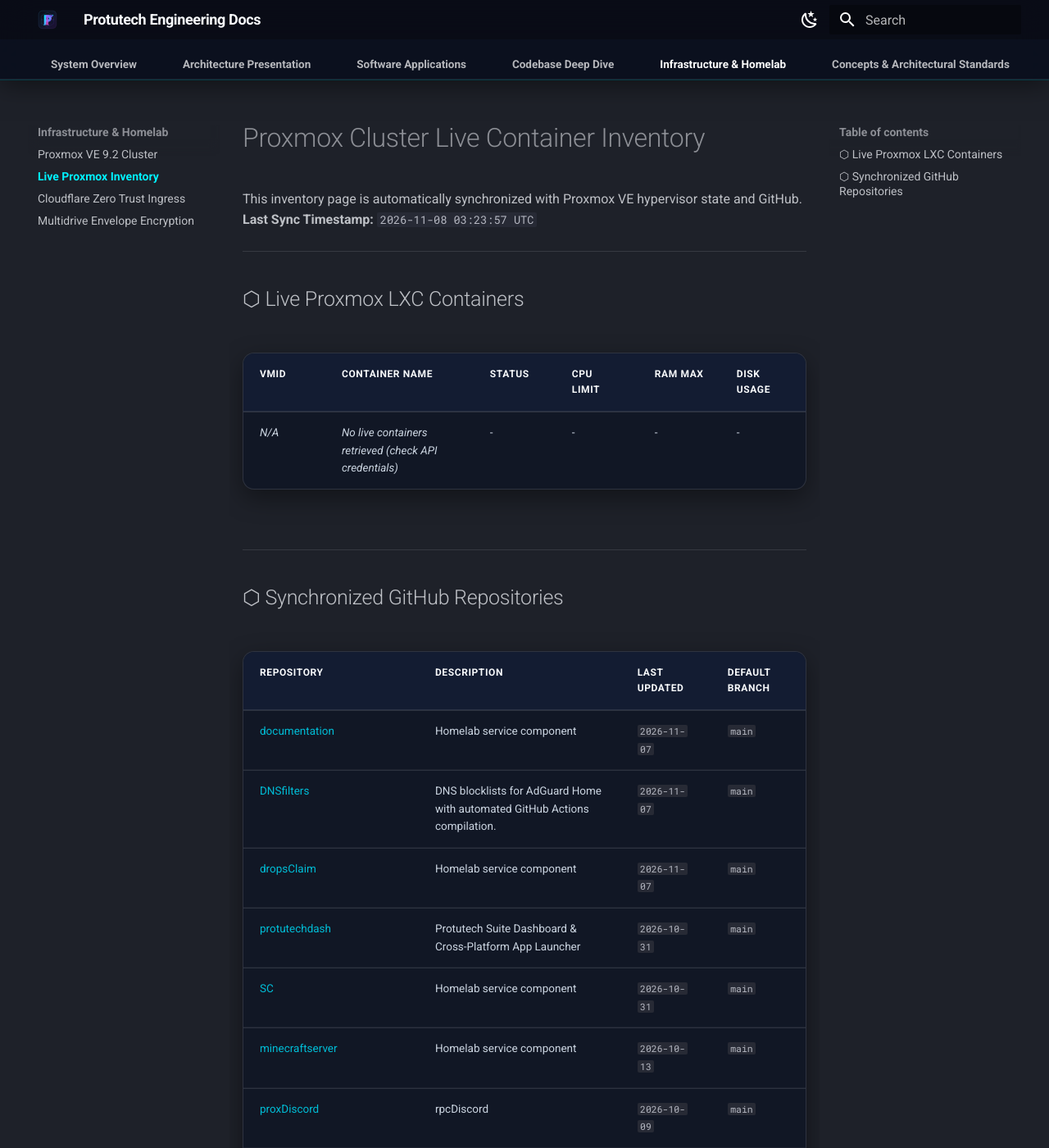
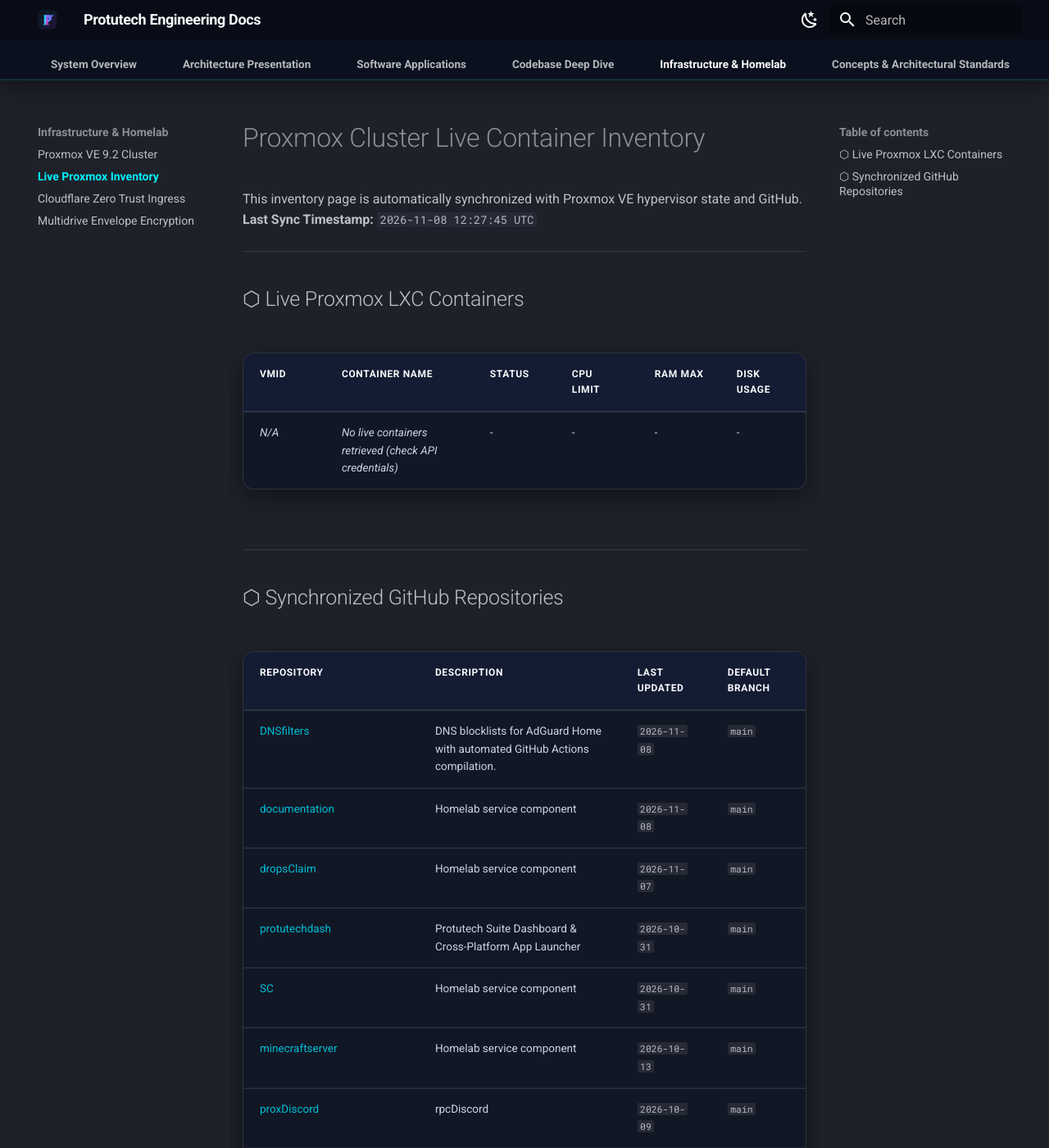
Before and after one commit to IAndrexI/documentation, an MkDocs documentation site: the page built from docs/infra/proxmox-live-inventory.md, in a window 1280 px wide and 1400 px high. Shown: the whole window at 82% size. Built offline with MkDocs 1.6.1 and Material for MkDocs 9.7.7, drawn with Linux system fonts in a browser that asks for light colours.

Commit message:
chore(auto-update): sync live Proxmox containers and GitHub repos [skip ci]

```diff
--- a/docs/infra/proxmox-live-inventory.md
+++ b/docs/infra/proxmox-live-inventory.md
@@ -1,7 +1,7 @@
 # Proxmox Cluster Live Container Inventory
 
 This inventory page is automatically synchronized with Proxmox VE hypervisor state and GitHub.
-**Last Sync Timestamp:** `2026-11-08 03:23:57 UTC`
+**Last Sync Timestamp:** `2026-11-08 12:27:45 UTC`
 
 ---
 
@@ -17,8 +17,8 @@
 
 | Repository | Description | Last Updated | Default Branch |
 | :--- | :--- | :--- | :--- |
-| [documentation](https://github.com/IAndrexI/documentation) | Homelab service component | `2026-11-07` | `main` |
-| [DNSfilters](https://github.com/IAndrexI/DNSfilters) | DNS blocklists for AdGuard Home with automated GitHub Actions compilation. | `2026-11-07` | `main` |
+| [DNSfilters](https://github.com/IAndrexI/DNSfilters) | DNS blocklists for AdGuard Home with automated GitHub Actions compilation. | `2026-11-08` | `main` |
+| [documentation](https://github.com/IAndrexI/documentation) | Homelab service component | `2026-11-08` | `main` |
 | [dropsClaim](https://github.com/IAndrexI/dropsClaim) | Homelab service component | `2026-11-07` | `main` |
 | [protutechdash](https://github.com/IAndrexI/protutechdash) | Protutech Suite Dashboard & Cross-Platform App Launcher | `2026-10-31` | `main` |
 | [SC](https://github.com/IAndrexI/SC) | Homelab service component | `2026-10-31` | `main` |
```
